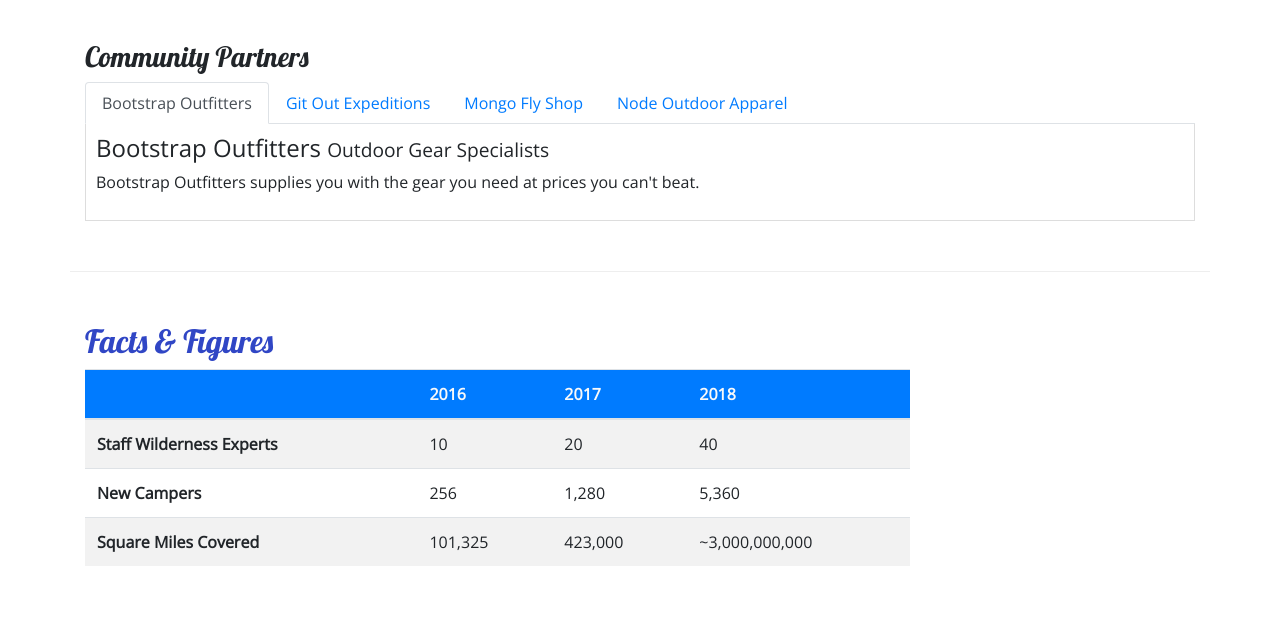
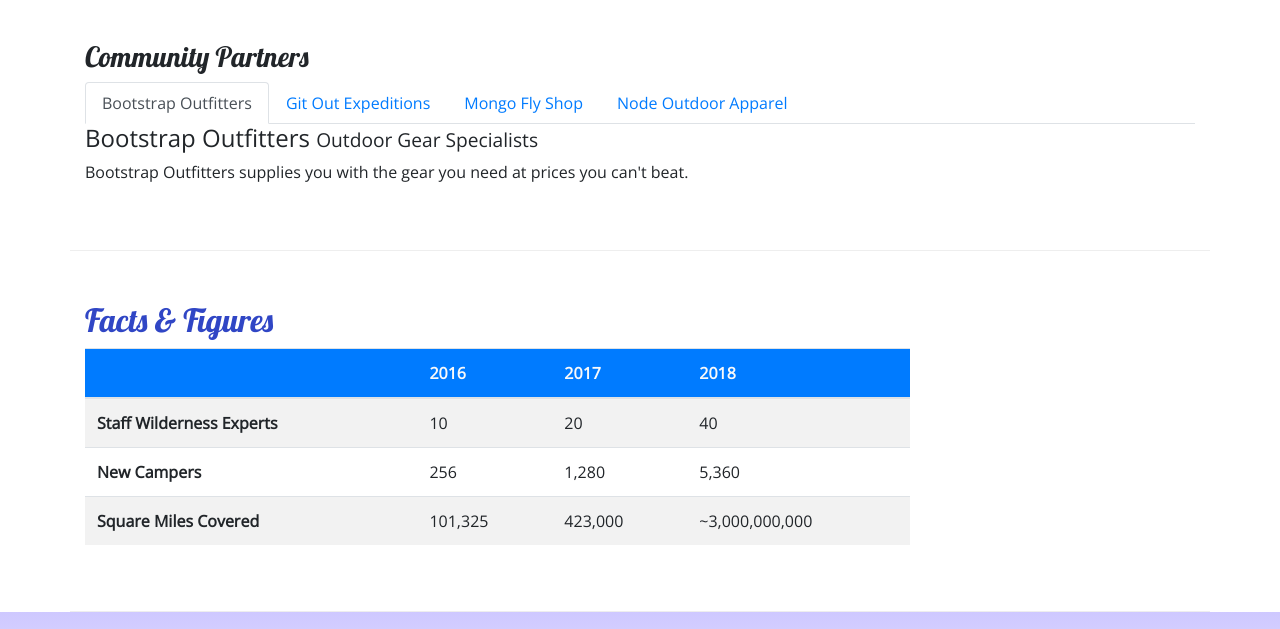
Before and after one commit to RealCopern1cus/nucampproject, a website: page aboutus.html in a window 1280 px wide. Shown: the part 820-1449 px from the top of the page. Drawn offline with nearby package versions, Linux system fonts and the light colour scheme.

Commit message:
stylesaccordion

```diff
--- a/css/styles.css
+++ b/css/styles.css
@@ -35,9 +35,3 @@ header h2 {
 .navbar {
     background-color: #901cad;
 }
-
-.tab-content {
-    border: 1px solid #DDD;
-    border-top: none;
-    Padding: 10px;
-}
```
